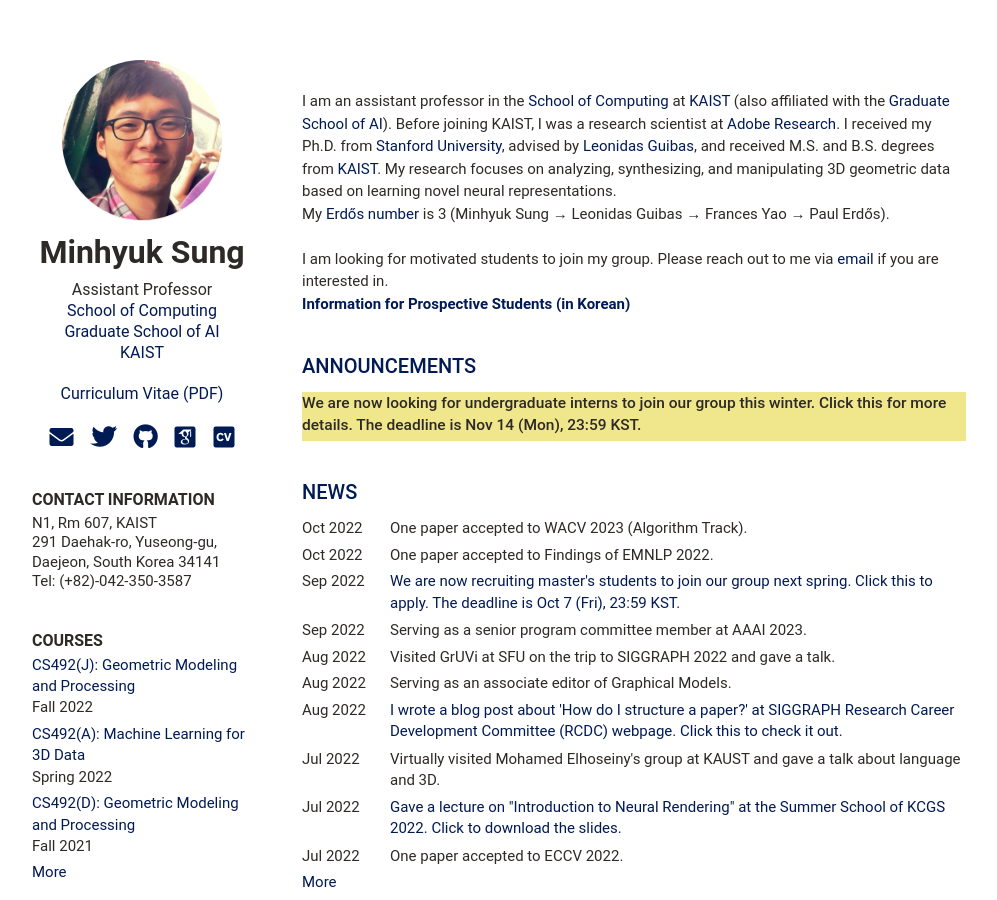
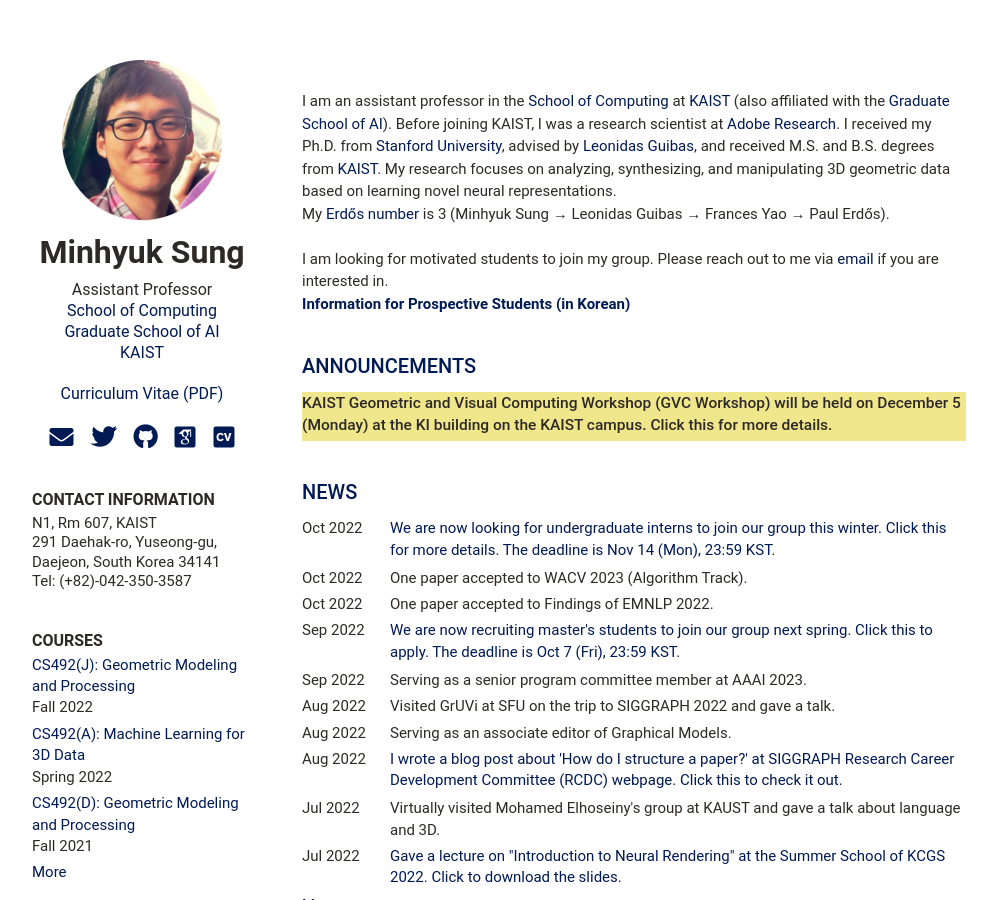
Before and after one commit to mhsung/mhsung.github.io, a Jekyll site: the page built from index.html, in a window 1280 px wide and 900 px high. Shown: the whole window, without its empty margins (126-1123 px from the left). Built offline with Jekyll 4.4.1, drawn with Linux system fonts in a browser that asks for light colours; some web fonts are replaced.

Commit message:
Updated.

```diff
--- a/_data/announcements.yml
+++ b/_data/announcements.yml
@@ -1,4 +1,4 @@
 announcements:
-    - title: "We are now looking for undergraduate interns to join our group this winter. Click this for more details. The deadline is Nov 14 (Mon), 23:59 KST."
-      time: Oct 2022
-      link: lab/internship-winter-2022
+  - title: KAIST Geometric and Visual Computing Workshop (GVC Workshop) will be held on December 5 (Monday) at the KI building on the KAIST campus. Click this for more details.
+    time: Nov 2022
+    link: https://mhsung.github.io/gvc-workshop-2022/
--- a/_data/news.yml
+++ b/_data/news.yml
@@ -1,4 +1,7 @@
 news:
+    - title: "We are now looking for undergraduate interns to join our group this winter. Click this for more details. The deadline is Nov 14 (Mon), 23:59 KST."
+      time: Oct 2022
+      link: lab/internship-winter-2022
     - title: "One paper accepted to WACV 2023 (Algorithm Track)."
       time: Oct 2022
     - title: "One paper accepted to Findings of EMNLP 2022."
```
